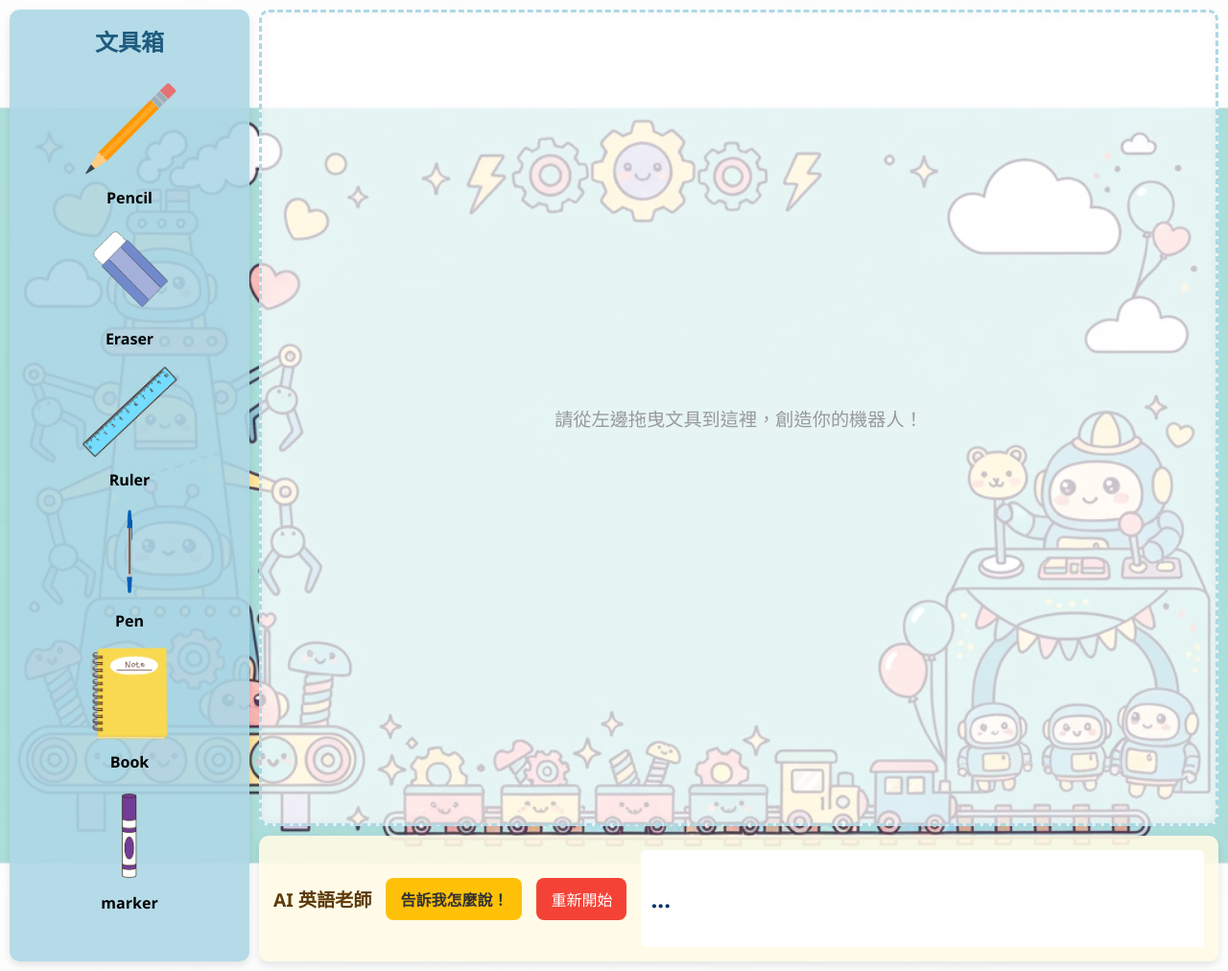
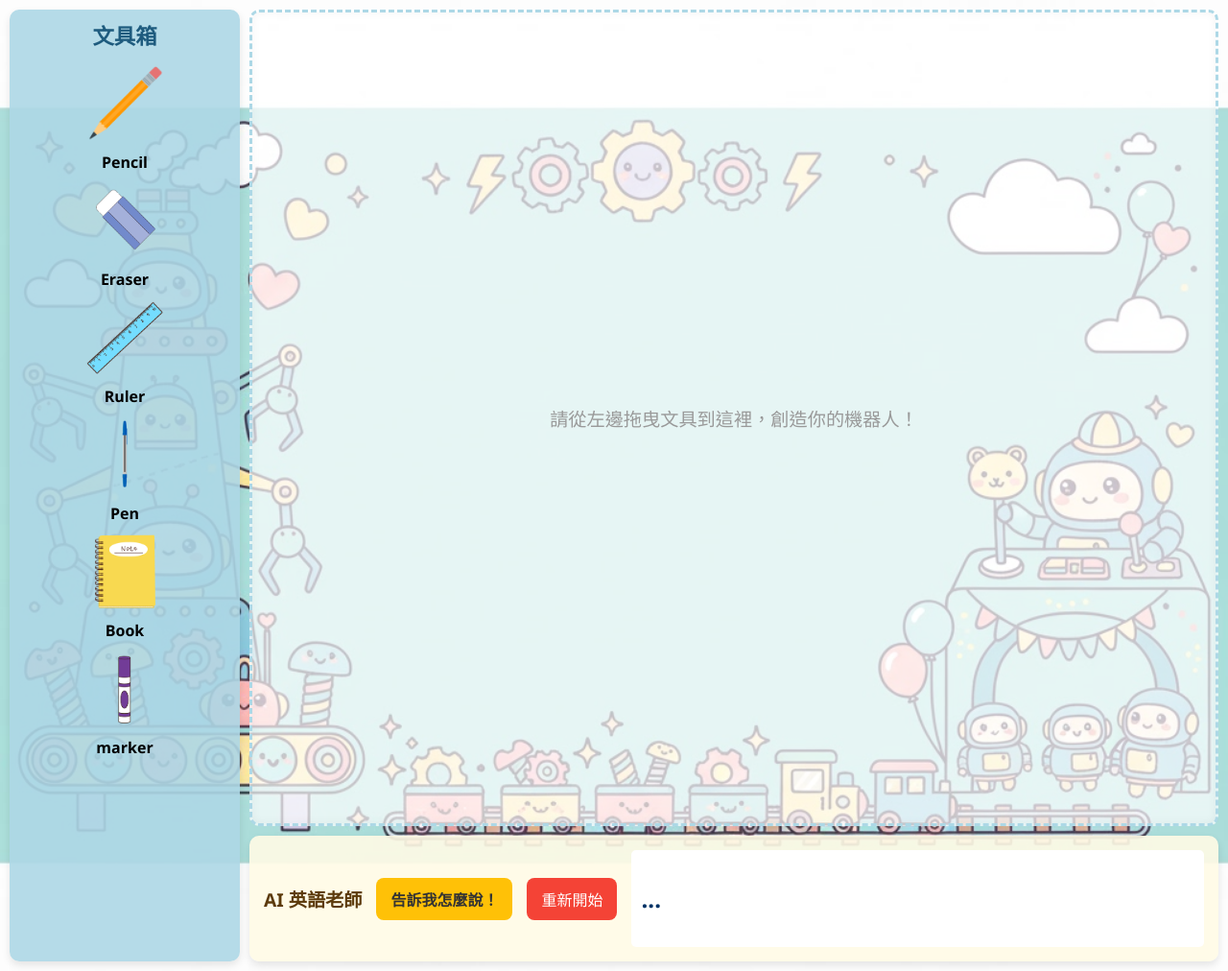
Before and after one commit to ikueyo/stationary_robot, a Flask app: page / in a window 1280 px wide. Shown: the whole page at 96% size. Run offline with Flask 3, Linux system fonts and the light colour scheme.

Commit message:
fix: 微調文具箱樣式以適應平板電腦螢幕

```diff
--- a/static/css/style.css
+++ b/static/css/style.css
@@ -30,20 +30,20 @@ body {
     flex-shrink: 0;
     background-color: rgba(173, 216, 230, 0.9);
     border-radius: 10px;
-    padding: 15px;
+    padding: 10px; /* Reduced padding */
     box-shadow: 0 4px 8px rgba(0,0,0,0.1);
     display: flex;
     flex-direction: column; /* Stack items vertically */
     align-items: center;
-    gap: 15px;
+    gap: 10px; /* Reduced gap */
     overflow-y: auto; /* Allow scrolling if items overflow */
 }
 
 #sidebar h2 {
     display: block; /* Show the title */
-    margin: 0 0 10px 0;
+    margin: 0 0 5px 0; /* Reduced margin */
     color: #1e5b7e;
-    font-size: 1.5em;
+    font-size: 1.4em; /* Reduced font size */
     text-align: center;
 }
 
@@ -51,7 +51,7 @@ body {
     cursor: grab;
     text-align: center;
     transition: transform 0.2s;
-    width: 120px; /* Increased size for better clicking */
+    width: 100px; /* Reduced width */
 }
 
 .stationery-item:hover {
@@ -59,8 +59,8 @@ body {
 }
 
 .stationery-item img {
-    width: 100px; /* Increased size */
-    height: 100px;
+    width: 80px; /* Reduced size */
+    height: 80px; /* Reduced size */
     object-fit: contain;
 }
 
```
